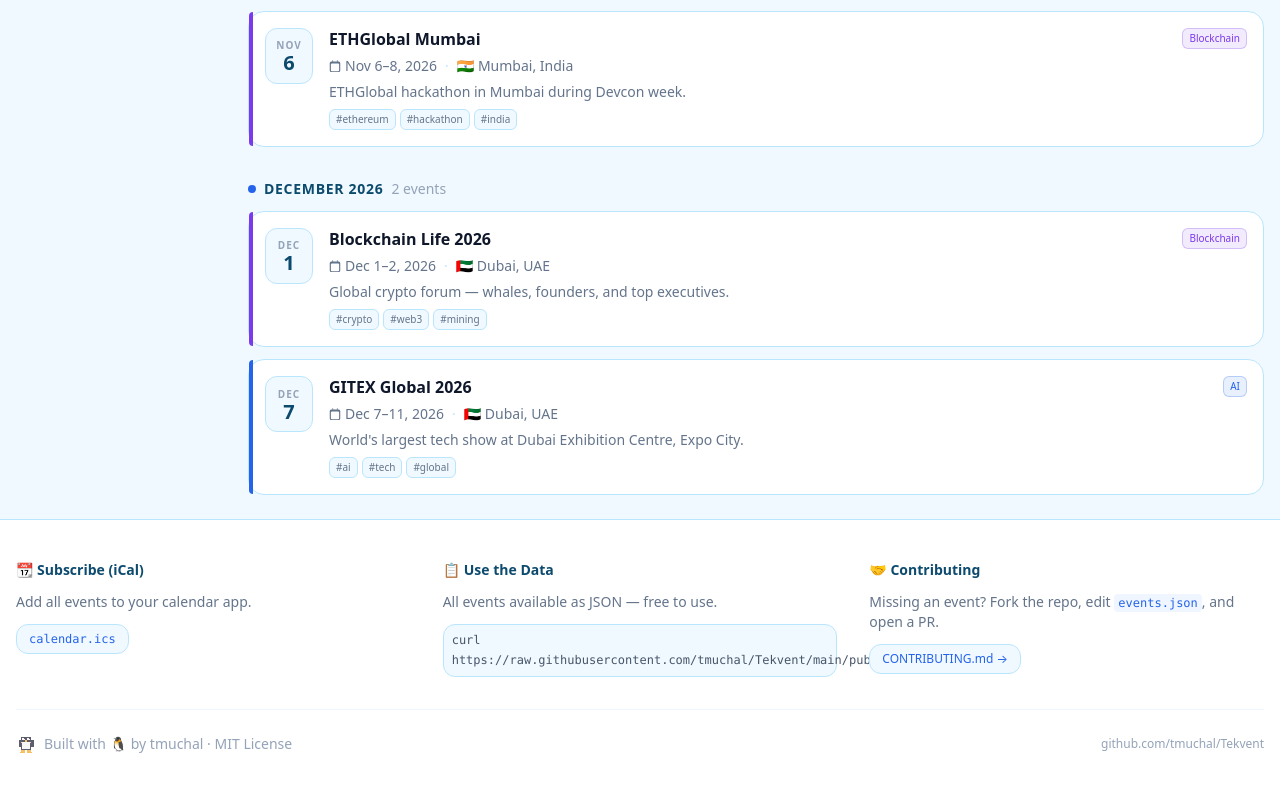
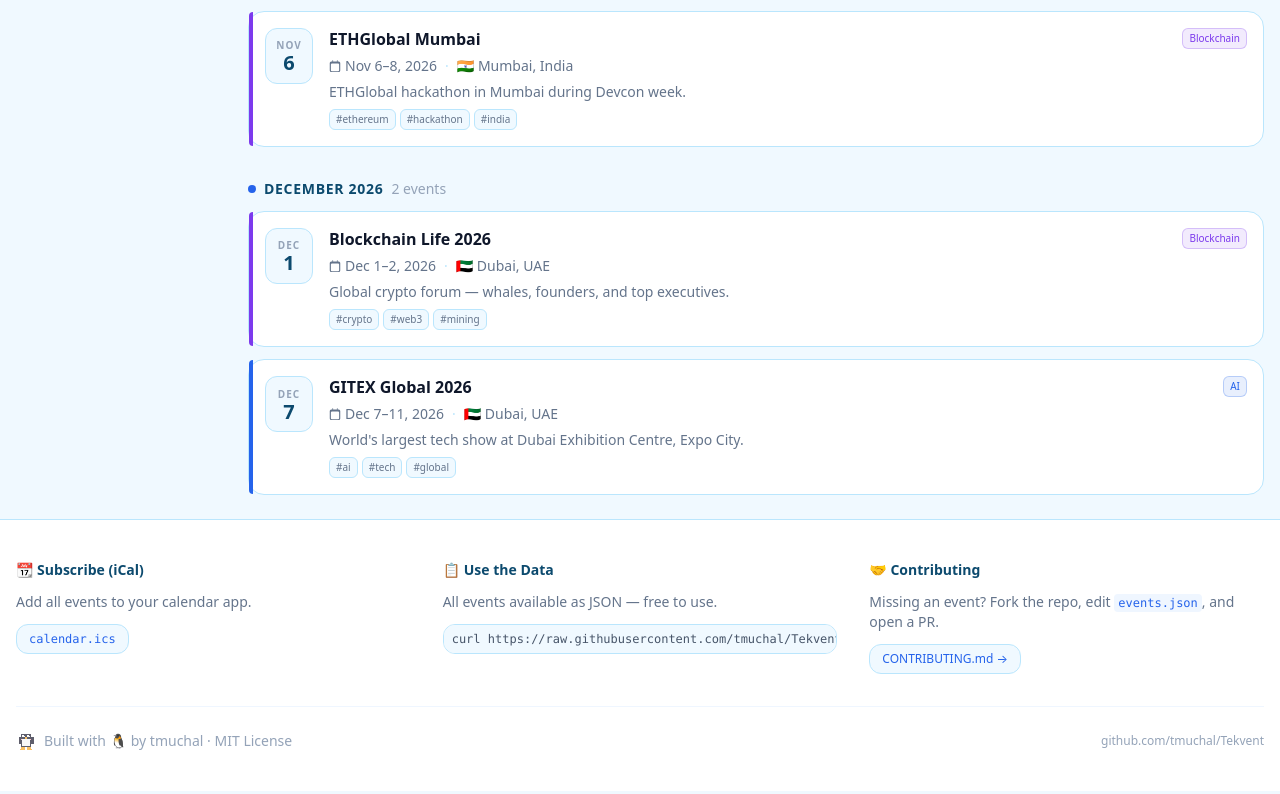
Before and after one commit to tmuchal/Tekvent, a Next.js app: page /Tekvent/ in a window 1280 px wide. Shown: the part 4391-5185 px from the top of the page. Built offline with nearby package versions, Linux system fonts and the light colour scheme.

Commit message:
fix: prevent awkward line wrap in footer curl command
Use overflow-x-auto + whitespace-nowrap so the long URL stays on one
line and scrolls horizontally instead of breaking mid-URL.

https://claude.ai/code/session_01L12m3G1vfD7fNvFm4ogTDi

```diff
--- a/src/components/Footer.tsx
+++ b/src/components/Footer.tsx
@@ -26,7 +26,7 @@ export default function Footer() {
               All events available as JSON — free to use.
             </p>
             <div className="flex flex-col gap-1.5">
-              <code className="text-xs text-[#475569] bg-[#F0F9FF] border border-[#BAE6FD] px-2 py-1.5 rounded-xl font-mono block leading-relaxed">
+              <code className="text-xs text-[#475569] bg-[#F0F9FF] border border-[#BAE6FD] px-2 py-1.5 rounded-xl font-mono block overflow-x-auto whitespace-nowrap">
                 curl https://raw.githubusercontent.com/tmuchal/Tekvent/main/public/events.json
               </code>
             </div>
```
